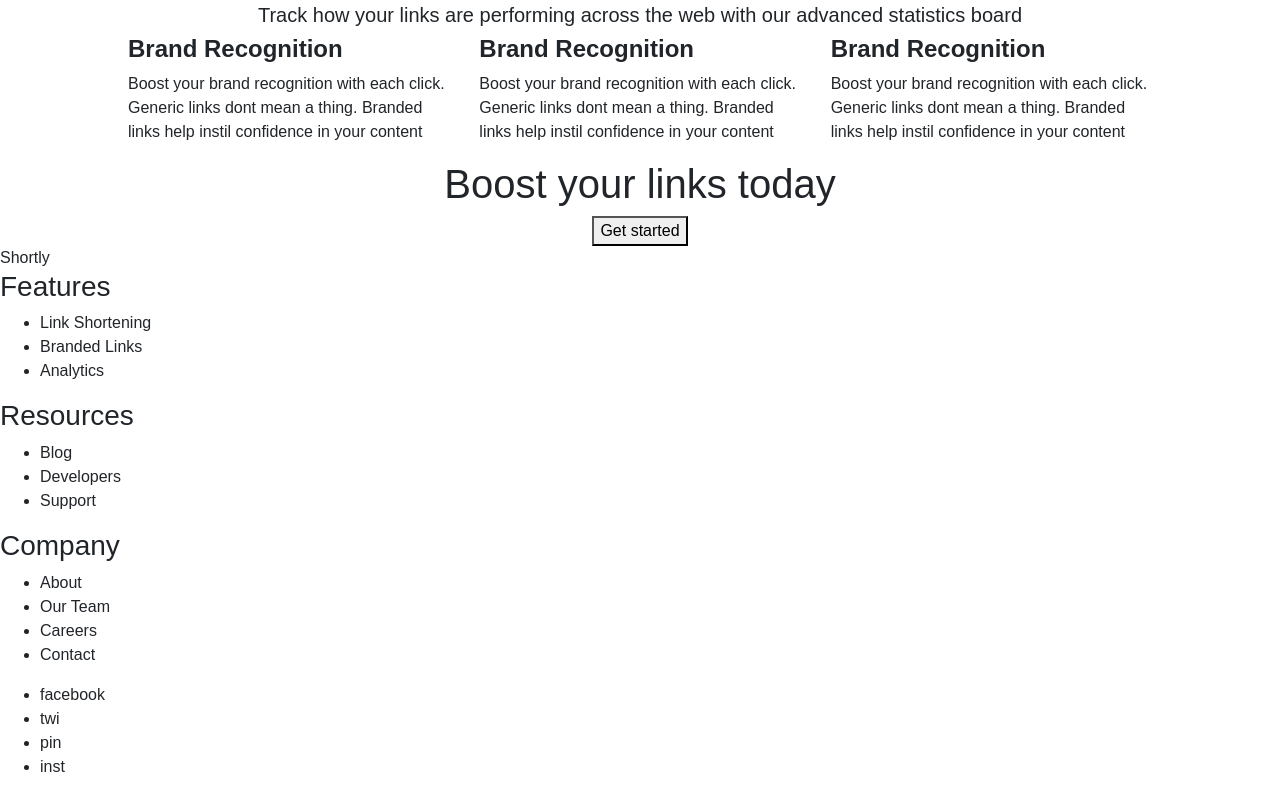
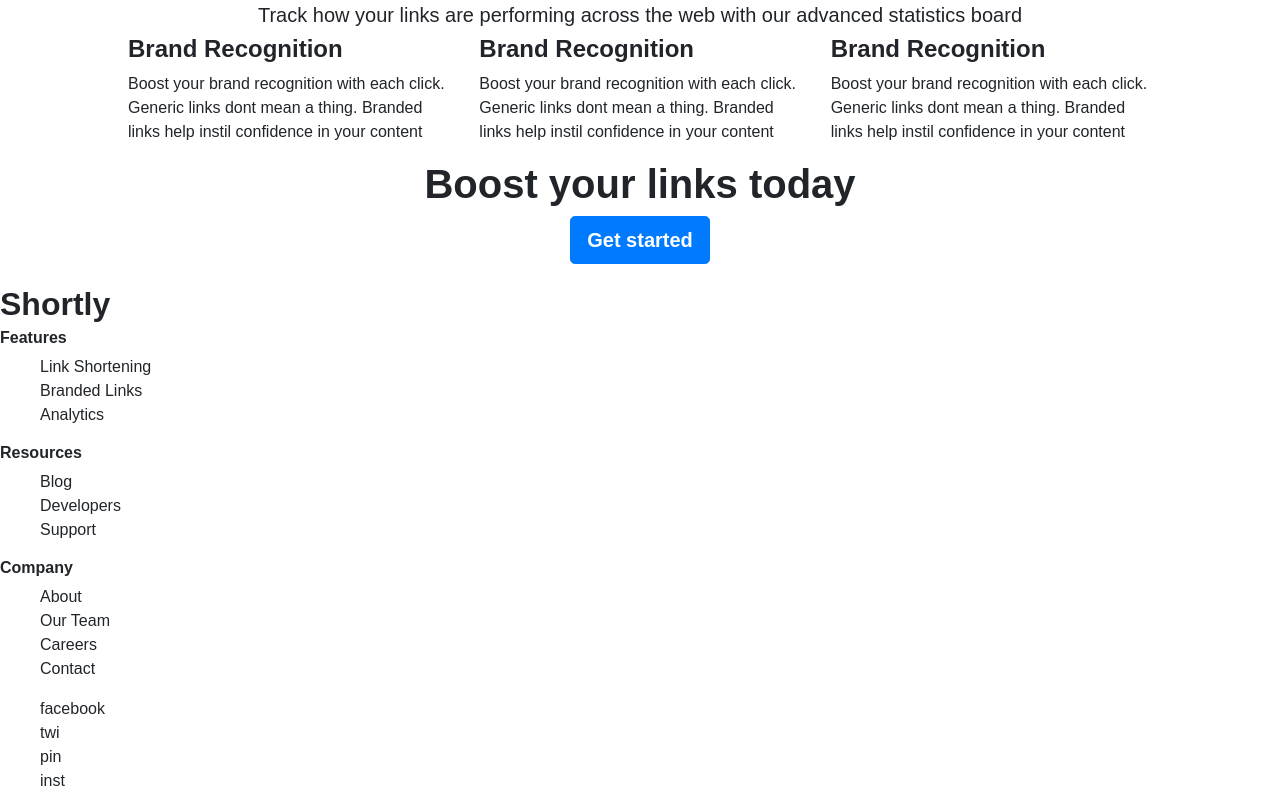
Before and after one commit to davidobodo/FEM-shortly, a website: page index.html in a window 1280 px wide. Shown: the part 927-1736 px from the top of the page. Drawn offline with nearby package versions, Linux system fonts and the light colour scheme; a web font is replaced by a local one.

Commit message:
-font styles of footer complete

```diff
--- a/index.html
+++ b/index.html
@@ -14,7 +14,7 @@
 <body>
     <div class="container-fluid px-0">
         <nav class="navbar navbar-expand-lg navbar-light bg-light">
-            <a class="navbar-brand font-weight-bold display-1" href="#">Shortly</a>
+            <a class="navbar-brand font-weight-bold" href="#">Shortly</a>
             <button class="navbar-toggler" type="button" data-toggle="collapse" data-target="#navbarTogglerDemo02"
                 aria-controls="navbarTogglerDemo02" aria-expanded="false" aria-label="Toggle navigation">
                 <span class="navbar-toggler-icon"></span>
@@ -88,42 +88,44 @@
         </section>
 
         <section class="third__section text-center">
-            <h1>Boost your links today</h1>
-            <button>Get started</button>
+            <h1 class="font-weight-bold">Boost your links today</h1>
+            <p class="lead">
+                <a class="btn btn-primary btn-lg font-weight-bold" href="#" role="button">Get started</a>
+            </p>
         </section>
 
-        <footer>
-            <div>
+        <footer class="footer">
+            <div class="footer__brand font-weight-bold">
                 Shortly
             </div>
-            <div>
-                <div>
-                    <h3>Features</h3>
-                    <ul>
+            <div class="footer__links">
+                <div class="footer__link">
+                    <h4 class="footer__link__header">Features</h4>
+                    <ul class="footer__link__subLinks">
                         <li>Link Shortening</li>
                         <li>Branded Links</li>
                         <li>Analytics</li>
                     </ul>
                 </div>
-                <div>
-                    <h3>Resources</h3>
-                    <ul>
+                <div class="footer__link">
+                    <h4 class="footer__link__header">Resources</h4>
+                    <ul class="footer__link__subLinks">
                         <li>Blog</li>
                         <li>Developers</li>
                         <li>Support</li>
                     </ul>
                 </div>
-                <div>
-                    <h3>Company</h3>
-                    <ul>
+                <div class="footer__link">
+                    <h4 class="footer__link__header">Company</h4>
+                    <ul class="footer__link__subLinks">
                         <li>About</li>
                         <li>Our Team</li>
                         <li>Careers</li>
                         <li>Contact</li>
                     </ul>
                 </div>
-                <div>
-                    <ul>
+                <div class="footer__link">
+                    <ul class="footer__link__subLinks">
                         <li>facebook</li>
                         <li>twi</li>
                         <li>pin</li>
--- a/style/scss/style.scss
+++ b/style/scss/style.scss
@@ -28,4 +28,30 @@ body{
         padding-left: $general-padding;
         padding-right: $general-padding;
     }
+
+    .footer{
+
+        &__brand{
+            font-size: 2rem;
+        }
+
+        &__links{
+
+            .footer__link{
+
+                &__header{
+                    font-weight: 700;
+                    font-size: 1rem;
+                }
+
+                &__subLinks{
+                    list-style: none;
+
+                    li{
+                        font-size: 1rem;
+                    }
+                }
+            }
+        }
+    }
 }
```
Also changed, not shown: style/css/style.css, 1 other file.
